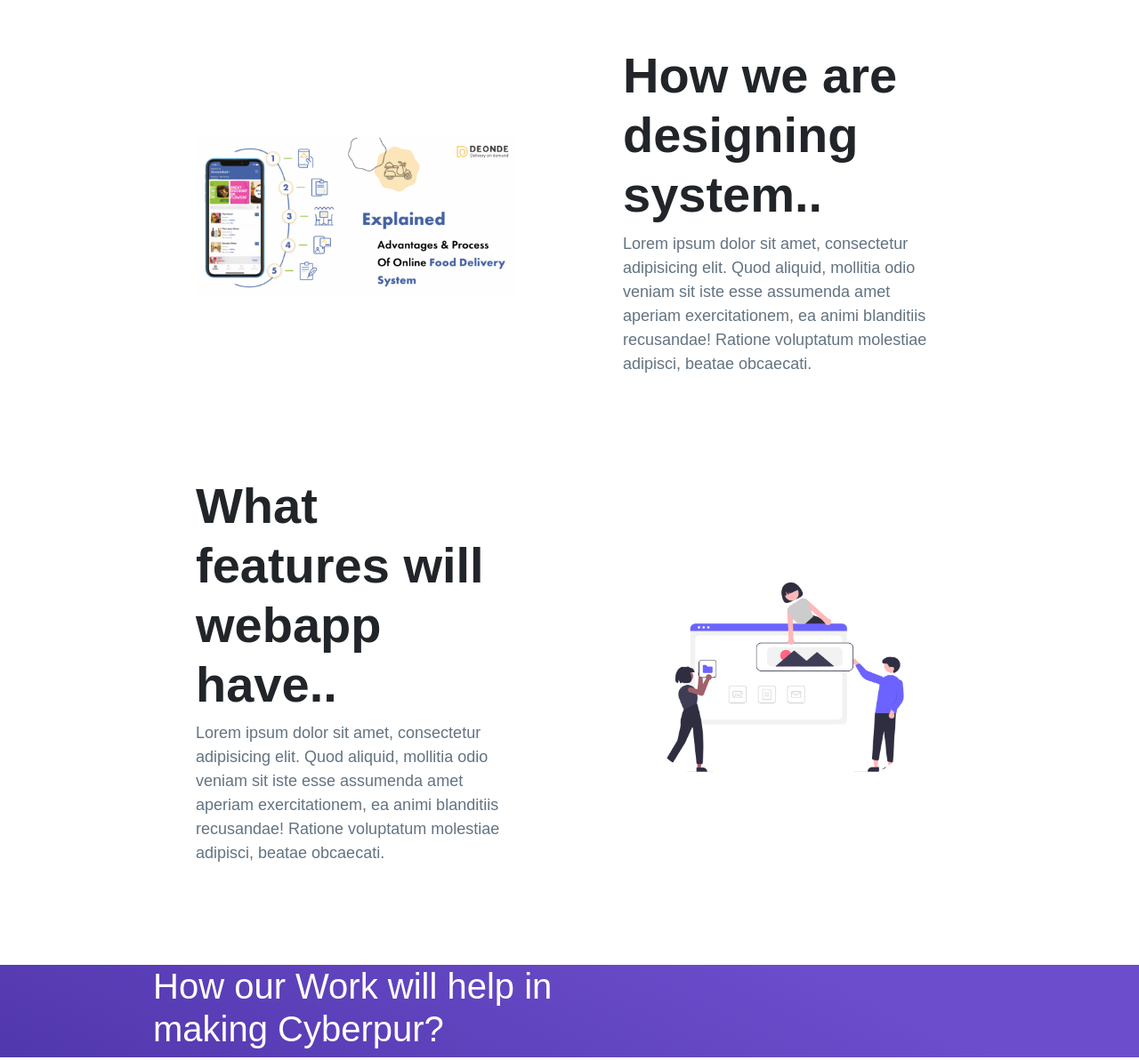
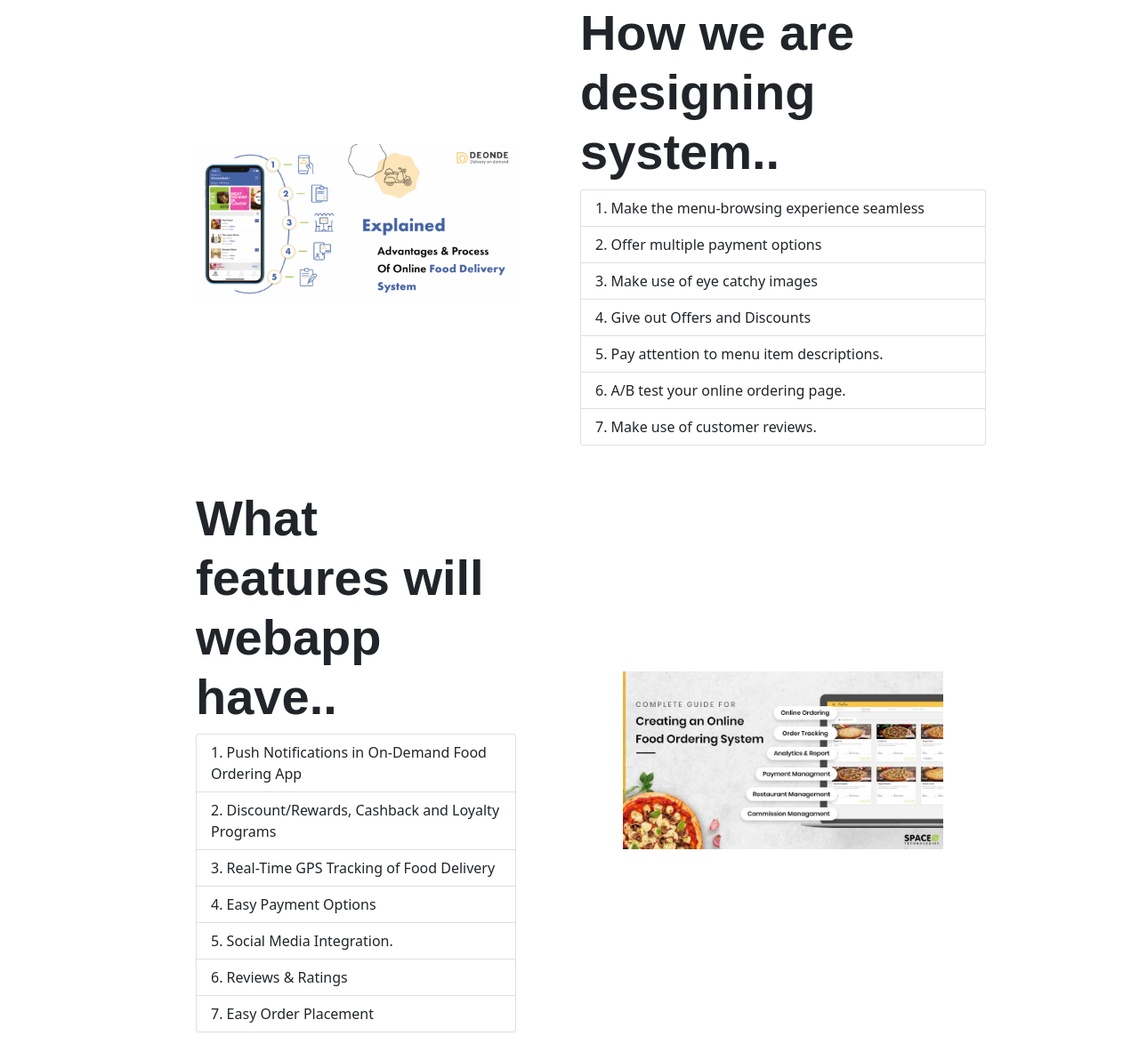
Before and after one commit to cyberpur/teamfusion, a plain HTML site: page khajaapp.html in a window 1280 px wide. Shown: the part 869-2061 px from the top of the page at 89% size. Drawn offline with nearby package versions, Linux system fonts and the light colour scheme.

Commit message:
my project

```diff
--- a/khajaapp.html
+++ b/khajaapp.html
@@ -57,7 +57,7 @@
                             <li class="list-group-item">Order now,get within 30 mnts</li>
                             <li class="list-group-item">Get best meal kit delivery services</li>
                             <li class="list-group-item">order on 24 hrs on days</li>
-                            <li class="list-group-item">get clena,sweet and affordable food regularly.</li>
+                            <li class="list-group-item">get clean,sweet and affordable food regularly.</li>
                             <li class="list-group-item"> delivers food to consumers on demand..</li>
                             <li class="list-group-item">Veggie Box Delivery.</li>
 
@@ -78,13 +78,17 @@
                     </div>
                 </div>
                 <div class="col-lg-6">
-                    <div class="p-5">
+
                         <h2 class="display-4">How we are designing system..</h2>
-                        <p>Lorem ipsum dolor sit amet, consectetur adipisicing elit. Quod aliquid, mollitia odio veniam
-                            sit
-                            iste esse assumenda amet aperiam exercitationem, ea animi blanditiis recusandae! Ratione
-                            voluptatum molestiae adipisci, beatae obcaecati.</p>
-                    </div>
+                        <ol class="list-group list-group-numbered">
+                            <li class="list-group-item">Make the menu-browsing experience seamless</li>
+                            <li class="list-group-item"> Offer multiple payment options</li>
+                            <li class="list-group-item">Make use of eye catchy images</li>
+                            <li class="list-group-item">Give out Offers and Discounts</li>
+                            <li class="list-group-item">Pay attention to menu item descriptions.</li>
+                            <li class="list-group-item"> A/B test your online ordering page.</li>
+                            <li class="list-group-item">Make use of customer reviews.</li>
+
                 </div>
             </div>
         </div>
@@ -95,16 +99,21 @@
             <div class="row align-items-center">
                 <div class="col-lg-6 order-lg-2">
                     <div class="p-5">
-                        <img class="img-fluid rounded-circle" src="img/03.png" alt="">
+                        <img class="img-fluid " src="img/feature.webp" alt="">
                     </div>
                 </div>
                 <div class="col-lg-6 order-lg-1">
                     <div class="p-5">
                         <h2 class="display-4">What features will webapp have..</h2>
-                        <p>Lorem ipsum dolor sit amet, consectetur adipisicing elit. Quod aliquid, mollitia odio veniam
-                            sit
-                            iste esse assumenda amet aperiam exercitationem, ea animi blanditiis recusandae! Ratione
-                            voluptatum molestiae adipisci, beatae obcaecati.</p>
+                        <ol class="list-group list-group-numbered">
+                            <li class="list-group-item">Push Notifications in On-Demand Food Ordering App</li>
+                            <li class="list-group-item">Discount/Rewards, Cashback and Loyalty Programs</li>
+                            <li class="list-group-item">Real-Time GPS Tracking of Food Delivery</li>
+                            <li class="list-group-item">Easy Payment Options</li>
+                            <li class="list-group-item">Social Media Integration.</li>
+                            <li class="list-group-item">Reviews & Ratings</li>
+                            <li class="list-group-item">Easy Order Placement</li>
+
                     </div>
                 </div>
             </div>
```
Also changed, not shown: img/feature.webp (added).
